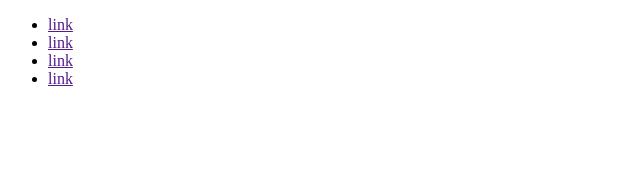
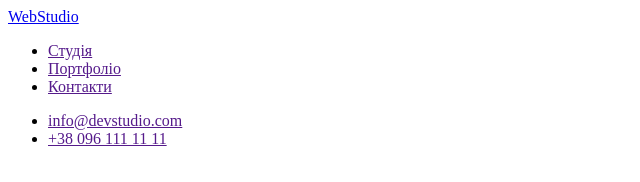
Before and after one commit to Alonapavka/HW1-new, a plain HTML site: page index.html in a window 1280 px wide. Shown: the whole page, without its empty margins (0-640 px from the left). Drawn offline with Linux system fonts and the light colour scheme.

Commit message:
add header

```diff
--- a/index.html
+++ b/index.html
@@ -7,16 +7,19 @@
     <title>Document</title>
 </head>
 <body>
-    <header>
-        <ul>
-            <li><a href="">link</a></li>
-            <li><a href="">link</a></li>
-            <li><a href="">link</a></li>
-            <li><a href="">link</a></li>
-            <p>
-
-            </p>
-        </ul>
-    </header>
+<header>
+   <nav>
+    <a href="/">WebStudio</a>
+    <ul>
+        <li> <a href>Студія</a></li>
+        <li><a href>Портфоліо</a></li>
+        <li><a href>Контакти</a></li>
+    </ul>
+   </nav>
+    <ul>
+        <li><a href>info@devstudio.com</a></li>
+        <li><a href>+38 096 111 11 11</a></li>
+    </ul>
+</header>
 </body>
 </html>
```
